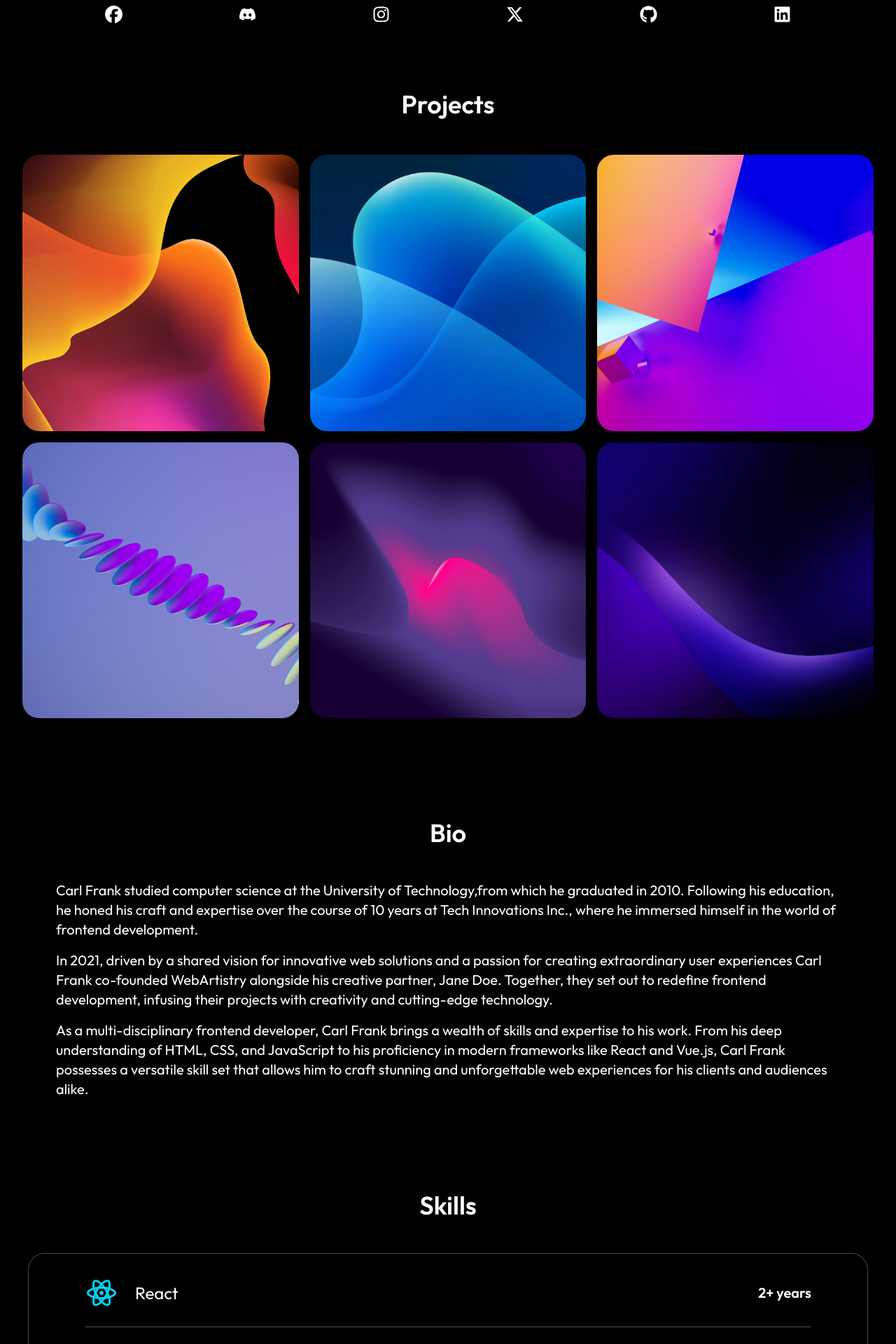
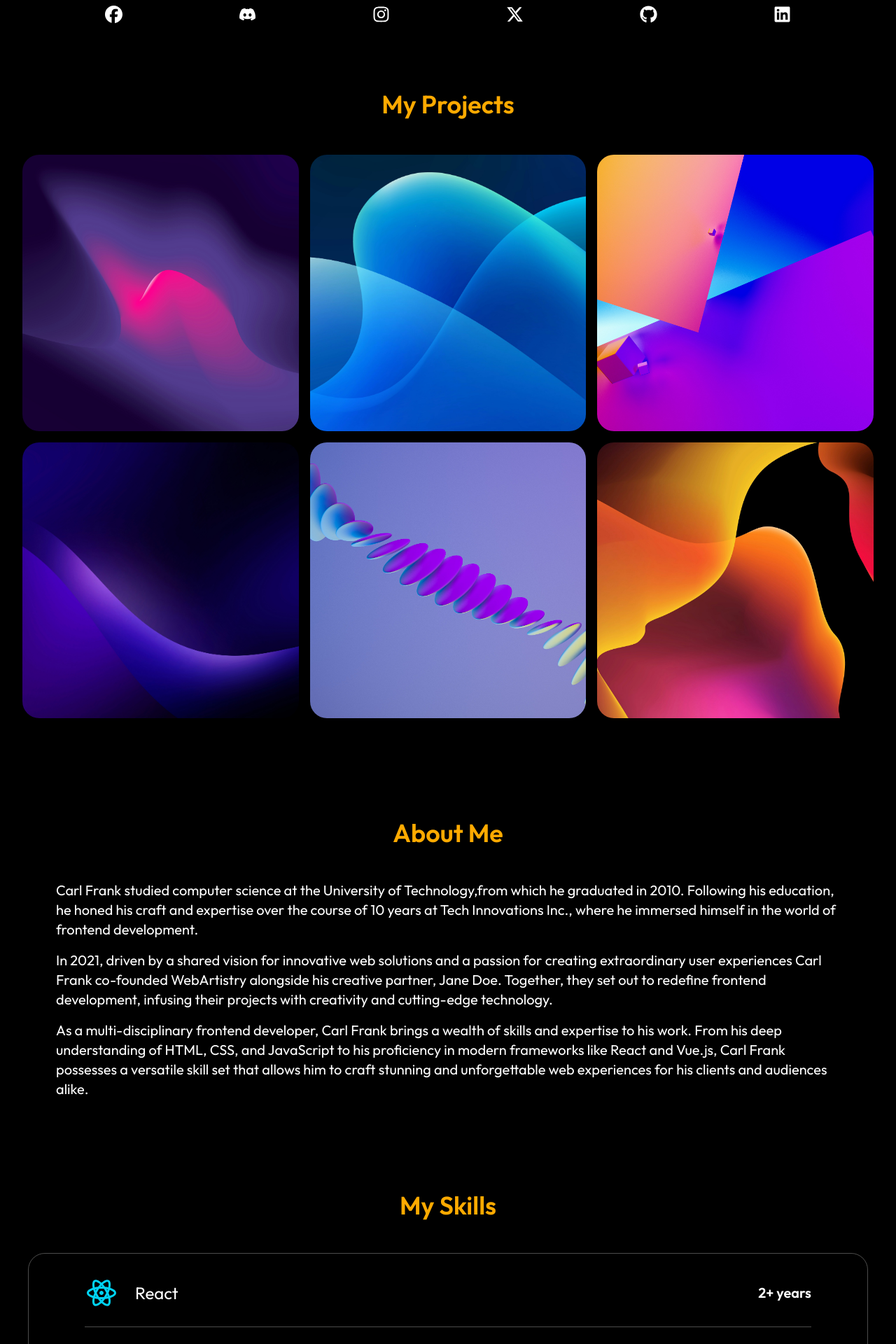
Before and after one commit to rohit-cpp/Personal-Portfolio, a React (Vite) app in the folder portfolio/: page / in a window 1280 px wide. Shown: the part 820-2740 px from the top of the page at 70% size. Built offline with nearby package versions, Linux system fonts and the light colour scheme.

Commit message:
text coloring done

```diff
--- a/portfolio/src/components/Bio.jsx
+++ b/portfolio/src/components/Bio.jsx
@@ -11,9 +11,9 @@ const Bio = () => {
           initial={{ opacity: 0, y: -20 }}
           whileInView={{ opacity: 1, y: 0 }}
           transition={{ duration: 1 }}
-          className="text-center text-4xl font-semibold lg:text-4xl"
+          className="text-center text-4xl font-semibold lg:text-4xl text-[#ffaa00]"
         >
-          Bio
+          About Me
         </motion.h2>
 
         <motion.div
--- a/portfolio/src/components/Contact.jsx
+++ b/portfolio/src/components/Contact.jsx
@@ -36,7 +36,9 @@ const Contact = () => {
       className="text-center p-6 py-20 lg:px-20 w-full overflow-hidden"
       id="contact"
     >
-      <h2 className="text-4xl font-semibold mb-2 text-center">Contact</h2>
+      <h2 className="text-4xl font-semibold mb-2 text-center text-[#ffaa00]">
+        Contact Me
+      </h2>
 
       <motion.form
         initial={{ opacity: 0 }}
--- a/portfolio/src/components/Education.jsx
+++ b/portfolio/src/components/Education.jsx
@@ -9,9 +9,9 @@ const Education = () => {
         initial={{ opacity: 0, y: -20 }}
         whileInView={{ opacity: 1, y: 0 }}
         transition={{ duration: 1 }}
-        className="mb-4 text-center text-4xl font-semibold"
+        className="mb-4 text-center text-4xl font-semibold text-[#ffaa00]"
       >
-        Education{" "}
+        My Education{" "}
       </motion.h2>
 
       {EDUCATION.map((edu, index) => (
--- a/portfolio/src/components/Footer.jsx
+++ b/portfolio/src/components/Footer.jsx
@@ -13,7 +13,7 @@ const Footer = () => {
         <div className="container mx-auto flex flex-col md:flex-row justify-between items-start">
           <div className="w-full md:w-1/3 mb-8 md:mb-0">
             <div className="flex items-center">
-              <img src={logo} width={200} className="my-2" />
+              <h2 className=" text-4xl text-[#ffaa00]"> Rohit Gawande</h2>
             </div>
             <p className="text-gray-400 mt-4">
               Lorem ipsum, dolor sit amet consectetur adipisicing elit.
@@ -22,7 +22,7 @@ const Footer = () => {
             </p>
           </div>
           <div className="w-full md:w-1/5 mb-8 md:mb-0">
-            <h3 className="text-white text-lg font-bold mb-4">Company</h3>
+            <h3 className="text-lg font-bold mb-4 text-[#ffaa00]">Company</h3>
             <ul className="flex flex-col gap-2 text-gray-400">
               <a href="#Home" className="hover:text-yellow-400">
                 Home
@@ -39,7 +39,7 @@ const Footer = () => {
             </ul>
           </div>
           <div className="w-full md:w-1/3 ">
-            <h3 className="text-white text-lg font-bold mb-4 ">
+            <h3 className="text-lg font-bold mb-4 text-[#ffaa00] ">
               Subscribe to our NewsLetter
             </h3>
             <p className="text-gray-400 mb-4 max-w-80">
--- a/portfolio/src/components/Hero.jsx
+++ b/portfolio/src/components/Hero.jsx
@@ -14,7 +14,7 @@ const Hero = () => {
           transition={{ duration: 1 }}
           className="w-full md:w-1/2 mt-6"
         >
-          <h2 className="my-2 p-2 text-6xl font-bold md:text-7xl lg:text-[6.5rem]">
+          <h2 className="my-2 p-2 text-6xl text-[#ffaa00] font-bold md:text-7xl lg:text-[6.5rem]">
             {HERO.name}
           </h2>
           <p className="p-2 text-3xl tracking-tighter lg:text-4xl">
--- a/portfolio/src/components/Projects.jsx
+++ b/portfolio/src/components/Projects.jsx
@@ -8,9 +8,9 @@ const Projects = () => {
         initial={{ opacity: 0, y: -20 }}
         whileInView={{ opacity: 1, y: -20 }}
         transition={{ duration: 0.8 }}
-        className="mb-8 text-center text-4xl font-semibold lg:text-4xl"
+        className="mb-8 text-center text-4xl font-semibold lg:text-4xl text-[#ffaa00]"
       >
-        Projects
+        My Projects
       </motion.h2>
       <div className="grid grid-cols-1 gap-4 md:grid-cols-2 lg:grid-cols-3">
         {PROJECTS.map((project) => (
--- a/portfolio/src/components/Skills.jsx
+++ b/portfolio/src/components/Skills.jsx
@@ -19,8 +19,8 @@ const itemVarients = {
 const Skills = () => {
   return (
     <div className="container mx-auto pt-1 px-8" id="skills">
-      <h2 className="mb-12 mt-20 text-center text-4xl font-semibold">
-        Skills{" "}
+      <h2 className="mb-12 mt-20 text-center text-4xl font-semibold text-[#ffaa00]">
+        My Skills
       </h2>
       <motion.div
         initial="hidden"
--- a/portfolio/src/components/WorkExperience.jsx
+++ b/portfolio/src/components/WorkExperience.jsx
@@ -7,7 +7,7 @@ const WorkExperience = () => {
         initial={{ opacity: 0, y: -20 }}
         whileInView={{ opacity: 1, y: 0 }}
         transition={{ duration: 1 }}
-        className="text-center text-4xl font-semibold tracking-tighter"
+        className="text-center text-4xl font-semibold tracking-tighter text-[#ffaa00]"
       >
         Work Experience
       </motion.h2>
--- a/portfolio/src/constants/index.jsx
+++ b/portfolio/src/constants/index.jsx
@@ -43,7 +43,7 @@ export const PROJECTS = [
     name: "Personal Portfolio",
     description:
       "A personal portfolio website built with React and Tailwind CSS to showcase my skills, projects, and contact information.",
-    image: projectImage1,
+    image: projectImage5,
     githubLink: "https://github.com/user/personal-portfolio",
   },
   {
@@ -67,7 +67,7 @@ export const PROJECTS = [
     name: "Weather App",
     description:
       "A weather application that uses the OpenWeatherMap API to fetch and display current weather data and forecasts for various locations, built with React and styled-components.",
-    image: projectImage4,
+    image: projectImage6,
     githubLink: "https://github.com/user/weather-app",
   },
   {
@@ -75,7 +75,7 @@ export const PROJECTS = [
     name: "Blog Platform",
     description:
       "A blogging platform developed with Next.js and Markdown for creating, editing, and publishing blog posts. It features a rich text editor, tag system, and user authentication.",
-    image: projectImage5,
+    image: projectImage4,
     githubLink: "https://github.com/user/blog-platform",
   },
   {
@@ -83,7 +83,7 @@ export const PROJECTS = [
     name: "Chat Application",
     description:
       "A real-time chat application using Firebase for backend services, including user authentication, chat rooms, and instant messaging features. Built with React and Firebase.",
-    image: projectImage6,
+    image: projectImage1,
     githubLink: "https://github.com/user/chat-application",
   },
 ];
--- a/portfolio/src/index.css
+++ b/portfolio/src/index.css
@@ -0,0 +1,19 @@
+/* width */
+::-webkit-scrollbar {
+  width: 7px;
+}
+
+/* Track */
+::-webkit-scrollbar-track {
+  background: #f1f1f1;
+}
+
+/* Handle */
+::-webkit-scrollbar-thumb {
+  background: #ffaa00;
+}
+
+/* Handle on hover */
+::-webkit-scrollbar-thumb:hover {
+  background: #ff0000;
+}
```
